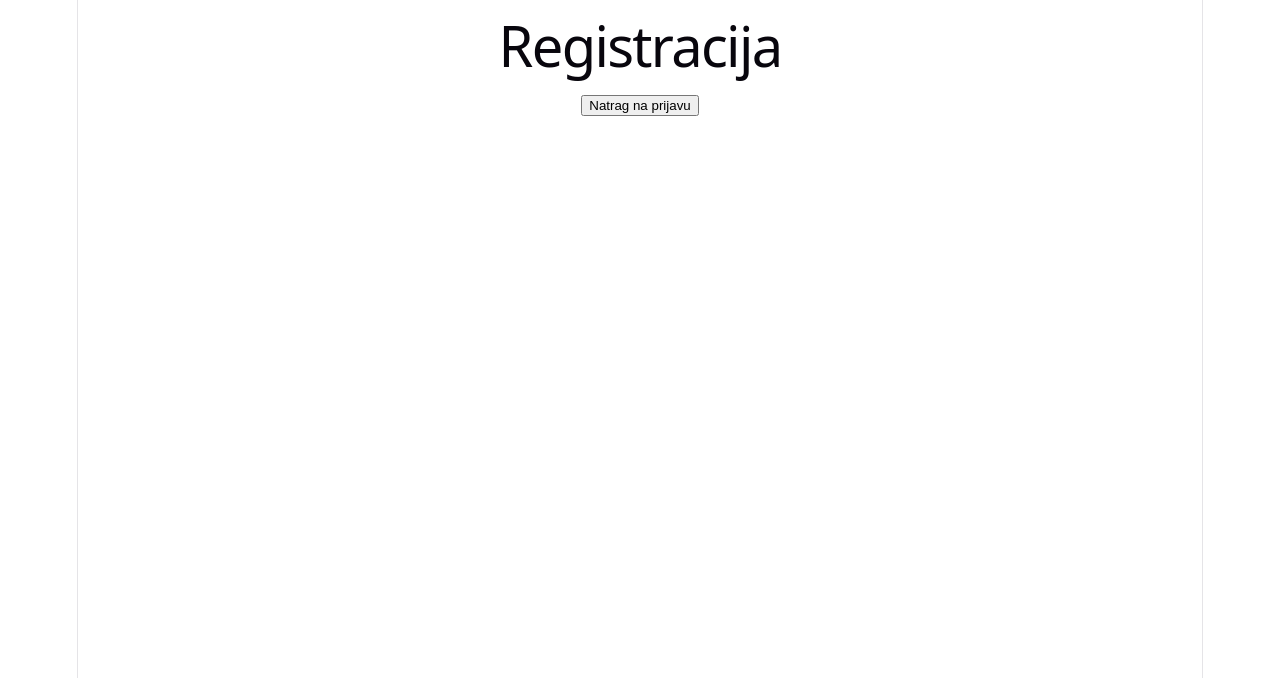
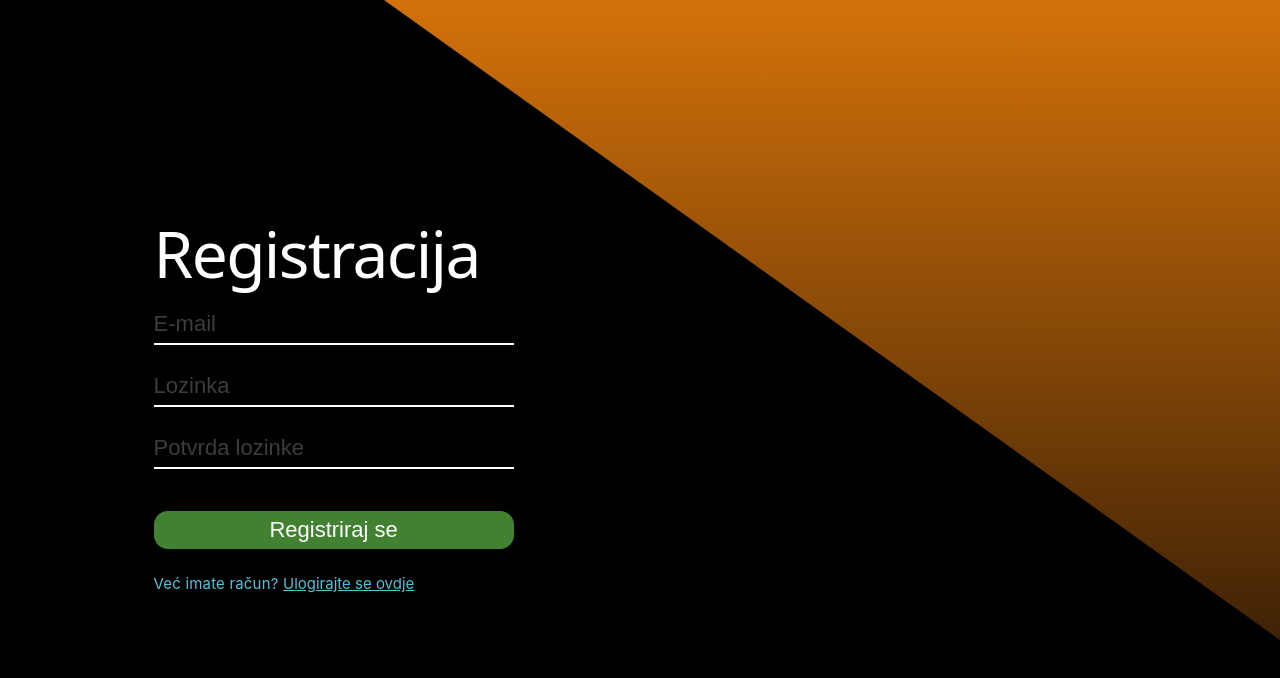
Before and after one commit to nf1rst/Programsko-inzenjerstvo-azrv, a React (Vite) app in the folder prog-ing-azrv.client/: page / in a window 1280 px wide. Both pictures are taken after a click on the button "Registrirajte se ovdje". Shown: the top 678 px of the page. Built offline with nearby package versions, Linux system fonts and the light colour scheme.

Commit message:
Dodana registracija (SCRUM-105).

```diff
--- a/prog-ing-azrv.client/src/App.jsx
+++ b/prog-ing-azrv.client/src/App.jsx
@@ -1,20 +1,32 @@
 import { useState } from 'react';
 import Login from './pages/Login.jsx';
+import Register from './pages/Register.jsx';
 
 function App() {
     const [page, setPage] = useState('login');
+    const [successMessage, setSuccessMessage] = useState('');
 
     if (page === 'register') {
-        // Privremeno – ovdje dolazi Registracija (SCRUM-105)
         return (
-            <div>
-                <h1>Registracija</h1>
-                <button onClick={() => setPage('login')}>Natrag na prijavu</button>
-            </div>
+            <Register
+                onGoToLogin={() => setPage('login')}
+                onRegistered={() => {
+                    setSuccessMessage('Registracija uspješna! Sada se možeš prijaviti.');
+                    setPage('login');
+                }}
+            />
         );
     }
 
-    return <Login onGoToRegister={() => setPage('register')} />;
+    return (
+        <Login
+            message={successMessage}
+            onGoToRegister={() => {
+                setSuccessMessage('');
+                setPage('register');
+            }}
+        />
+    );
 }
 
 export default App;
--- a/prog-ing-azrv.client/src/pages/Login.css
+++ b/prog-ing-azrv.client/src/pages/Login.css
@@ -87,3 +87,9 @@
     cursor: pointer;
     text-decoration: underline;
 }
+
+.login-success {
+    margin: 0 0 -20px;
+    font-size: 15px;
+    color: #6fd36f;
+}
--- a/prog-ing-azrv.client/src/pages/Login.jsx
+++ b/prog-ing-azrv.client/src/pages/Login.jsx
@@ -1,7 +1,7 @@
 import { useState } from 'react';
 import './Login.css';
 
-function Login({ onGoToRegister }) {
+function Login({ onGoToRegister, message }) {
     const [email, setEmail] = useState('');
     const [password, setPassword] = useState('');
     const [error, setError] = useState('');
@@ -61,6 +61,7 @@ function Login({ onGoToRegister }) {
                     onChange={e => setPassword(e.target.value)}
                 />
 
+                {message && !error && <p className="login-success">{message}</p>}
                 {error && <p className="login-error">{error}</p>}
 
                 <button className="login-button" type="submit" disabled={loading}>
--- /dev/null
+++ b/prog-ing-azrv.client/src/pages/Register.css
@@ -0,0 +1,16 @@
+/* Registracija: isti layout kao prijava (Login.css), samo narančasti gradijent prema Figmi */
+.register-page::before {
+    background: linear-gradient(to bottom, #d4720a, #1a0e04);
+}
+
+.register-page .login-form {
+    gap: 22px;
+}
+
+.register-page .login-title {
+    margin-bottom: 16px;
+}
+
+.register-page .login-button {
+    margin-top: 20px;
+}
--- /dev/null
+++ b/prog-ing-azrv.client/src/pages/Register.jsx
@@ -0,0 +1,135 @@
+import { useState } from 'react';
+import './Login.css';
+import './Register.css';
+
+// Prijevod kodova grešaka koje vraća ASP.NET Identity (/api/auth/register)
+const SERVER_ERRORS = {
+    DuplicateUserName: 'Račun s ovim e-mailom već postoji.',
+    DuplicateEmail: 'Račun s ovim e-mailom već postoji.',
+    InvalidEmail: 'E-mail nije ispravan.',
+    InvalidUserName: 'E-mail nije ispravan.',
+    PasswordTooShort: 'Lozinka mora imati barem 5 znakova.',
+    PasswordRequiresNonAlphanumeric: 'Lozinka mora sadržavati barem jedan poseban znak (npr. !, #, _).',
+    PasswordRequiresDigit: 'Lozinka mora sadržavati barem jednu znamenku.',
+    PasswordRequiresLower: 'Lozinka mora sadržavati barem jedno malo slovo.',
+    PasswordRequiresUpper: 'Lozinka mora sadržavati barem jedno veliko slovo.',
+    PasswordRequiresUniqueChars: 'Lozinka mora sadržavati više različitih znakova.'
+};
+
+const EMAIL_REGEX = /^[^\s@]+@[^\s@]+\.[^\s@]+$/;
+
+// Ista pravila kao na serveru (Identity default + RequiredLength = 5)
+function validatePassword(password) {
+    if (password.length < 5) return 'Lozinka mora imati barem 5 znakova.';
+    if (!/[a-z]/.test(password)) return SERVER_ERRORS.PasswordRequiresLower;
+    if (!/[A-Z]/.test(password)) return SERVER_ERRORS.PasswordRequiresUpper;
+    if (!/[0-9]/.test(password)) return SERVER_ERRORS.PasswordRequiresDigit;
+    if (!/[^a-zA-Z0-9]/.test(password)) return SERVER_ERRORS.PasswordRequiresNonAlphanumeric;
+    return '';
+}
+
+function Register({ onGoToLogin, onRegistered }) {
+    const [email, setEmail] = useState('');
+    const [password, setPassword] = useState('');
+    const [confirmPassword, setConfirmPassword] = useState('');
+    const [error, setError] = useState('');
+    const [loading, setLoading] = useState(false);
+
+    async function handleSubmit(e) {
+        e.preventDefault();
+
+        if (!email.trim() || !password || !confirmPassword) {
+            setError('Ispuni sva polja.');
+            return;
+        }
+        if (!EMAIL_REGEX.test(email.trim())) {
+            setError('E-mail nije ispravan.');
+            return;
+        }
+        const passwordError = validatePassword(password);
+        if (passwordError) {
+            setError(passwordError);
+            return;
+        }
+        if (password !== confirmPassword) {
+            setError('Lozinke se ne podudaraju.');
+            return;
+        }
+
+        setError('');
+        setLoading(true);
+
+        try {
+            const response = await fetch('/api/auth/register', {
+                method: 'POST',
+                headers: { 'Content-Type': 'application/json' },
+                body: JSON.stringify({ email: email.trim(), password })
+            });
+
+            if (response.ok) {
+                onRegistered?.(email.trim());
+            } else if (response.status === 400) {
+                const data = await response.json().catch(() => null);
+                const codes = data?.errors ? Object.keys(data.errors) : [];
+                const messages = codes.map(c => SERVER_ERRORS[c]).filter(Boolean);
+                setError(messages.length ? messages.join(' ') : 'Registracija nije uspjela. Provjeri unesene podatke.');
+            } else {
+                setError('Greška na serveru. Pokušaj ponovno.');
+            }
+        } catch {
+            setError('Server nije dostupan.');
+        } finally {
+            setLoading(false);
+        }
+    }
+
+    return (
+        <div className="login-page register-page">
+            <form className="login-form" onSubmit={handleSubmit} noValidate>
+                <h1 className="login-title">Registracija</h1>
+
+                <input
+                    className="login-input"
+                    type="email"
+                    placeholder="E-mail"
+                    autoComplete="email"
+                    value={email}
+                    onChange={e => setEmail(e.target.value)}
+                />
+
+                <input
+                    className="login-input"
+                    type="password"
+                    placeholder="Lozinka"
+                    autoComplete="new-password"
+                    value={password}
+                    onChange={e => setPassword(e.target.value)}
+                />
+
+                <input
+                    className="login-input"
+                    type="password"
+                    placeholder="Potvrda lozinke"
+                    autoComplete="new-password"
+                    value={confirmPassword}
+                    onChange={e => setConfirmPassword(e.target.value)}
+                />
+
+                {error && <p className="login-error">{error}</p>}
+
+                <button className="login-button" type="submit" disabled={loading}>
+                    {loading ? 'Registracija…' : 'Registriraj se'}
+                </button>
+
+                <p className="login-register">
+                    Već imate račun?{' '}
+                    <button type="button" className="login-link" onClick={onGoToLogin}>
+                        Ulogirajte se ovdje
+                    </button>
+                </p>
+            </form>
+        </div>
+    );
+}
+
+export default Register;
```
